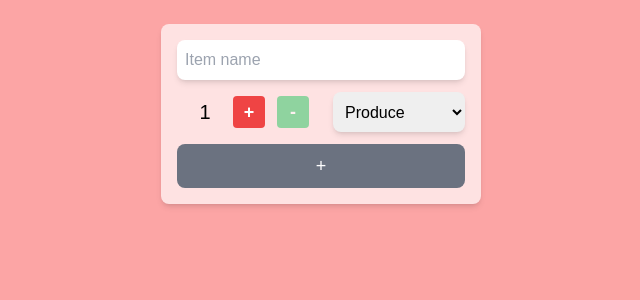
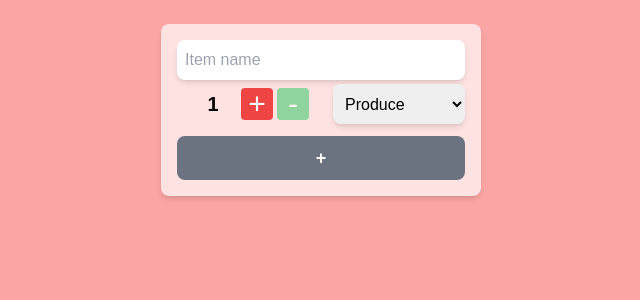
Before and after one commit to wNv-paCe/cprg306-assignments, a Next.js app: page /week-5 in a window 1280 px wide. Shown: the top 300 px of the page, without its empty margins (319-959 px from the left). Built offline with nearby package versions, Linux system fonts and the light colour scheme.

Commit message:
Update style

```diff
--- a/app/week-5/new-item.js
+++ b/app/week-5/new-item.js
@@ -34,7 +34,7 @@ export function NewItem() {
 
   return (
     <main>
-      <div className="w-80 max-w-md shadow-md bg-red-100 p-4 rounded-lg">
+      <div className="w-80 shadow-md bg-red-100 p-4 rounded-lg">
         <form onSubmit={handleSubmit}>
           {/* Name input */}
           <input
@@ -49,13 +49,15 @@ export function NewItem() {
           {/* Quantity and category inputs */}
           <div className="w-full flex items-center justify-center space-x-4">
             <div className="w-1/2 p-2 flex items-center">
-              <p className="text-xl w-10 text-center text-black">{quantity}</p>
-              <div className=" text-white font-bold text-lg flex items-center space-x-1">
+              <p className="text-xl w-14 font-semibold text-center text-black">
+                {quantity}
+              </p>
+              <div className=" text-white text-3xl flex items-center space-x-1">
                 <button
                   type="button"
                   onClick={increment}
                   disabled={quantity === 20}
-                  className="bg-red-500 w-8 h-8 rounded m-2 disabled:opacity-50 flex items-center justify-center"
+                  className="bg-red-500 w-8 h-8 rounded disabled:opacity-50 flex items-center justify-center"
                 >
                   +
                 </button>
@@ -63,7 +65,7 @@ export function NewItem() {
                   type="button"
                   onClick={decrement}
                   disabled={quantity === 1}
-                  className="bg-green-500 w-8 h-8 rounded m-2 disabled:opacity-50 flex items-center justify-center"
+                  className="bg-green-500 h-8 w-8 rounded disabled:opacity-50 flex items-center justify-center"
                 >
                   -
                 </button>
@@ -97,7 +99,7 @@ export function NewItem() {
           {/* Submit button */}
           <button
             type="submit"
-            className="bg-gray-500 text-white p-2 rounded-lg w-full hover:bg-black text-lg"
+            className="text-lg mt-2 p-2 font-bold bg-gray-500 text-white rounded-lg w-full hover:bg-black"
           >
             +
           </button>
```
